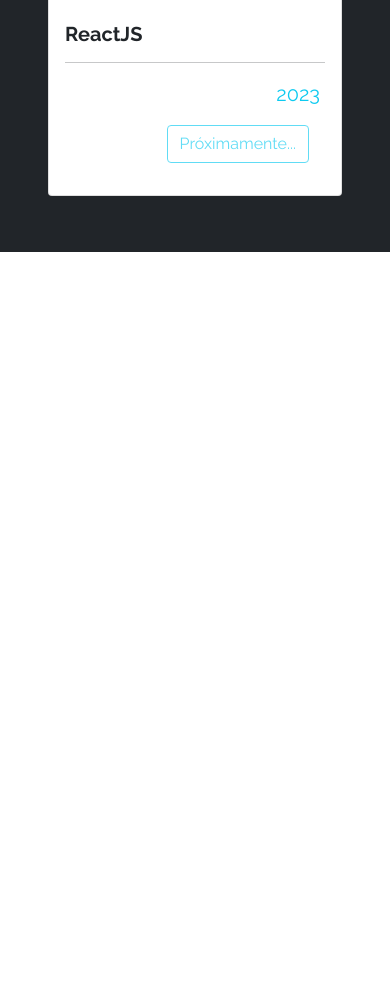
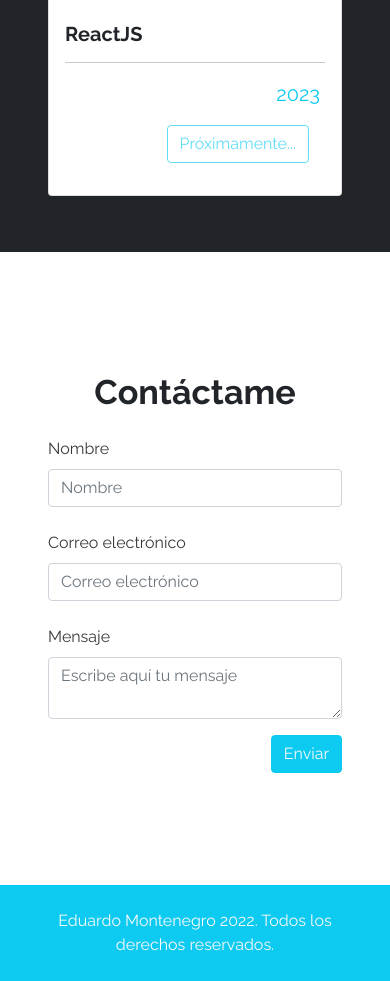
Before and after one commit to MetaKaiserZen/metakaiserzen.github.io, a plain HTML site: page index.html in a window 390 px wide. Shown: the part 3887-4868 px from the top of the page. Before the commit the page ends 4187 px from the top, so only its background shows below. Drawn offline with nearby package versions, Linux system fonts and the light colour scheme.

Commit message:
Commit Contacto

```diff
--- a/assets/css/estilos.css
+++ b/assets/css/estilos.css
@@ -46,3 +46,24 @@ body
     text-align: end;
     padding: 1em;
 }
+
+/* Contacto */
+
+#Contacto form label
+{
+    font-weight: 700;
+    color: #373a3c;
+}
+
+@media (max-width: 768px)
+{
+    #Contacto form label
+    {
+        font-weight: 400;
+    }
+
+    .navbar-brand
+    {
+        width: 100px;
+    }
+}
--- a/index.html
+++ b/index.html
@@ -34,7 +34,7 @@
                             <a class="nav-link" href="#Mis-trabajos">Trabajos</a>
                         </li>
                         <li class="nav-item">
-                            <a class="nav-link" href="#">Contacto</a>
+                            <a class="nav-link" href="#Contacto">Contacto</a>
                         </li>
                     </ul>
                 </div>
@@ -49,7 +49,7 @@
                     </h1>
                     <div class="mb-5 pb-5">
                         <a href="#Mis-trabajos" class="btn btn-lg btn-outline-info text-light me-4">Trabajos</a>
-                        <a href="#" class="btn btn-lg btn-info text-light">Contacto</a>
+                        <a href="#Contacto" class="btn btn-lg btn-info text-light">Contacto</a>
                     </div>
                 </div>
             </div>
@@ -183,6 +183,31 @@
             </div>
         </section>
 
+        <section id="Contacto" class="container my-5 p-5">
+            <h2 class="display-4 fw-bold text-center my-4">Contáctame</h2>
+            <form>
+                <div class="form-group mb-4">
+                    <label class="mb-2">Nombre</label>
+                    <input class="form-control" placeholder="Nombre">
+                </div>
+                <div class="form-group mb-4">
+                    <label class="mb-2">Correo electrónico</label>
+                    <input class="form-control" placeholder="Correo electrónico" />
+                </div>
+                <div class="form-group">
+                    <label class="mb-2">Mensaje</label>
+                    <textarea class="form-control" placeholder="Escribe aquí tu mensaje"></textarea>
+                </div>
+                <div class="my-3 text-end">
+                    <button class="btn btn-info text-light">Enviar</button>
+                </div>
+            </form>
+        </section>
+
+        <footer class="bg-info text-center text-light p-4">
+            <p class="mb-0">Eduardo Montenegro 2022. Todos los derechos reservados.</p>
+        </footer>
+
         <script src="https://cdn.jsdelivr.net/npm/bootstrap@5.1.3/dist/js/bootstrap.bundle.min.js" integrity="sha384-ka7Sk0Gln4gmtz2MlQnikT1wXgYsOg+OMhuP+IlRH9sENBO0LRn5q+8nbTov4+1p" crossorigin="anonymous"></script>
     </body>
 </html>
```
